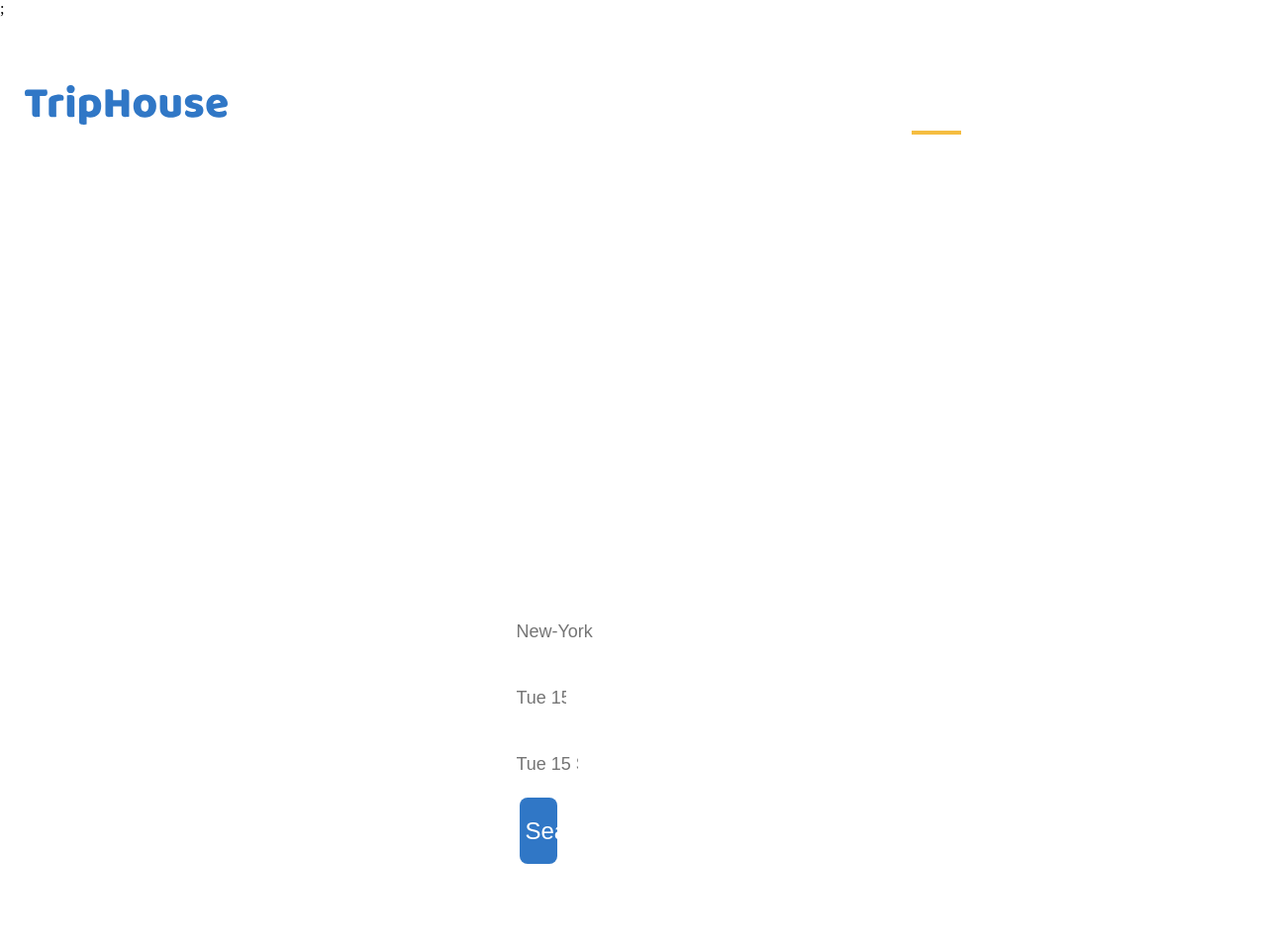
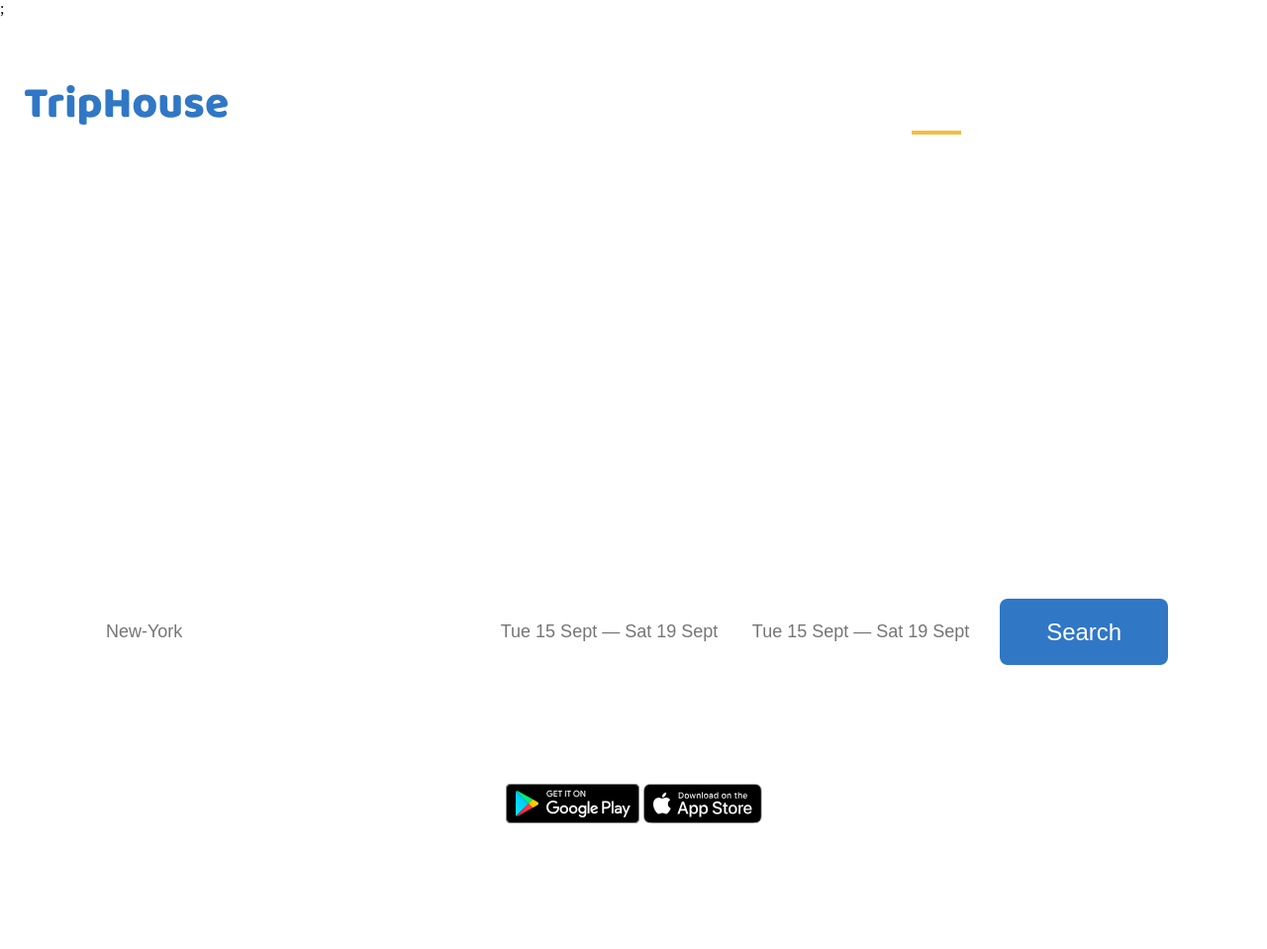
Before and after one commit to antongavrus/if-html, a website: page index.html in a window 1280 px wide. Shown: the top 959 px of the page at 99% size. Drawn offline with Linux system fonts and the light colour scheme; files whose address does not match are found by name.

Commit message:
Change JPEG icons to SVG icons Rewrote code according to the methodology BEM

```diff
--- a/index.html
+++ b/index.html
@@ -27,28 +27,26 @@
     <div class="top-section__page">
       <h1 class="top-section__title">Discover stays<br>to live, work or just relax</h1>
       <div class="top-section__search">
-        <div class="search-size">
-        <div class="form1-size">
-        <label class="form-titles" for="name">Yur destination or hotel name</label>
-        <input class="form form1" id="name" required type="text" name="name" placeholder="New-York">
+        <div class="top-section__form-city">
+        <label class="form-city__title" for="name">Yur destination or hotel name</label>
+        <input class="top-section__form top-section__form-city--border" id="name" required type="text" name="name" placeholder="New-York">
         </div>
-        <div class="form2-size">
-        <label class="form-titles" for="name2">Check-in — Check-out</label>
-        <input class="form form2" id="name2" required type="text" name="name2" placeholder="Tue 15 Sept — Sat 19 Sept">
+        <div class="top-section__form-date-in">
+        <label class="form-city__title" for="name2">Check-in — Check-out</label>
+        <input class="top-section__form top-section__form-date-in--border" id="name2" required type="text" name="name2" placeholder="Tue 15 Sept — Sat 19 Sept">
         </div>
-        <div class="form3-size">
-        <input class="form form3" required type="text" name="name3" placeholder="Tue 15 Sept — Sat 19 Sept">
+        <div class="top-section__form-date-out">
+        <input class="top-section__form top-section__form-date-out--border" required type="text" name="name3" placeholder="Tue 15 Sept — Sat 19 Sept">
         </div>
-        <div class="button-size">
-          <button class="button">Search</button>
-        </div>
+        <div class="top-section__button--size">
+          <button class="top-section__button">Search</button>
         </div>
       </div>
-      <div class="download-icons">
-        <svg class="google-play">
+      <div class="top-section__download-icons">
+        <svg class="top-section__google-play">
           <use href="./triphouse-img/sprite.svg#google-play" />
         </svg>
-        <svg class="app-store">
+        <svg class="top-section__app-store">
           <use href="./triphouse-img/sprite.svg#app-store" />
         </svg>
       </div>
--- a/styles/styles.css
+++ b/styles/styles.css
@@ -18,8 +18,6 @@
 .top-section {
     max-width: 1440px;
     margin: 0 auto;
-    /*background-image: url("../triphouse-img/background.svg");*/
-    /*background-size: 100%;*/
 }
 .top-section__header {
     display: flex;
@@ -109,14 +107,7 @@
     align-items: flex-end;
 }
 
-.search__size {
-    display: flex;
-    max-width: 1255px;
-    width: 100%;
-    align-items: flex-end;
-}
-
-.form {
+.top-section__form {
     width: 100%;
     font-size: 18px;
     font-family: "Roboto regular", sans-serif;
@@ -124,43 +115,42 @@
     color: #000000;
 }
 
-.form1 {
+.top-section__form-city--border {
     border-radius: 8px;
     border: hidden;
 }
 
-.form2 {
+.top-section__form-date-in--border {
     border-radius: 8px;
     text-align: center;
     border: hidden;
-    /*border: #F5BD41 solid 3px;*/
 }
 
-.form3 {
+.top-section__form-date-out--border {
     text-align: center;
     align-self: normal;
     border: hidden;
 }
 
-.form1-size {
+.top-section__form-city {
     width: 37%;
     padding-right: 5px;
 }
 
-.form2-size {
+.top-section__form-date-in {
     width: 21%;
     padding-right: 5px;
 }
 
-.form3-size {
+.top-section__form-date-out {
     width: 26%;
 }
 
-.button-size {
+.top-section__button--size {
     width: 16%;
 }
 
-.button {
+.top-section__button {
     width: 100%;
     height: 67px;
     color: #FFFFFF;
@@ -172,30 +162,29 @@
     margin-left: 5px;
 }
 
-.download-icons {
-    margin: 0 auto;
-    padding-bottom: 120px;
-}
-
-.google-play {
-    width: 135px;
-    height: 40px;
-}
-
-.app-store {
-    width: 120px;
-    height: 40px;
-}
-
-.form-titles {
+.form-city__title {
     position: absolute;
     top: 560px;
-
     display: block;
     margin: 0 0 24px 24px;
     color: #FFFFFF;
     font-size: 18px;
     font-family: "Roboto regular", sans-serif;
+}
+
+.top-section__download-icons {
+    margin: 0 auto;
+    padding-bottom: 120px;
+}
+
+.top-section__google-play {
+    width: 135px;
+    height: 40px;
+}
+
+.top-section__app-store {
+    width: 120px;
+    height: 40px;
 }
 
 /*ADVANTAGES*/
```
